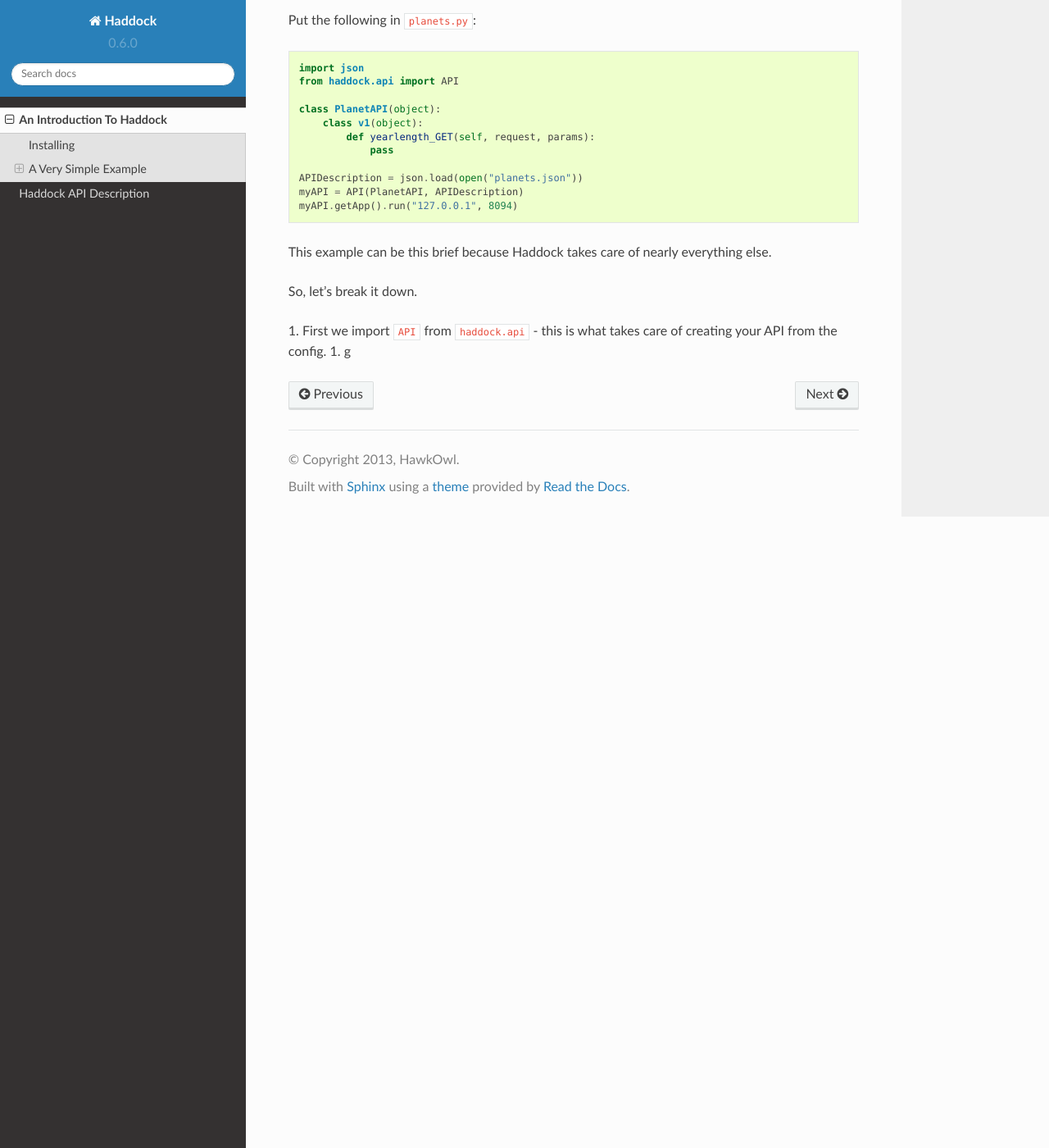
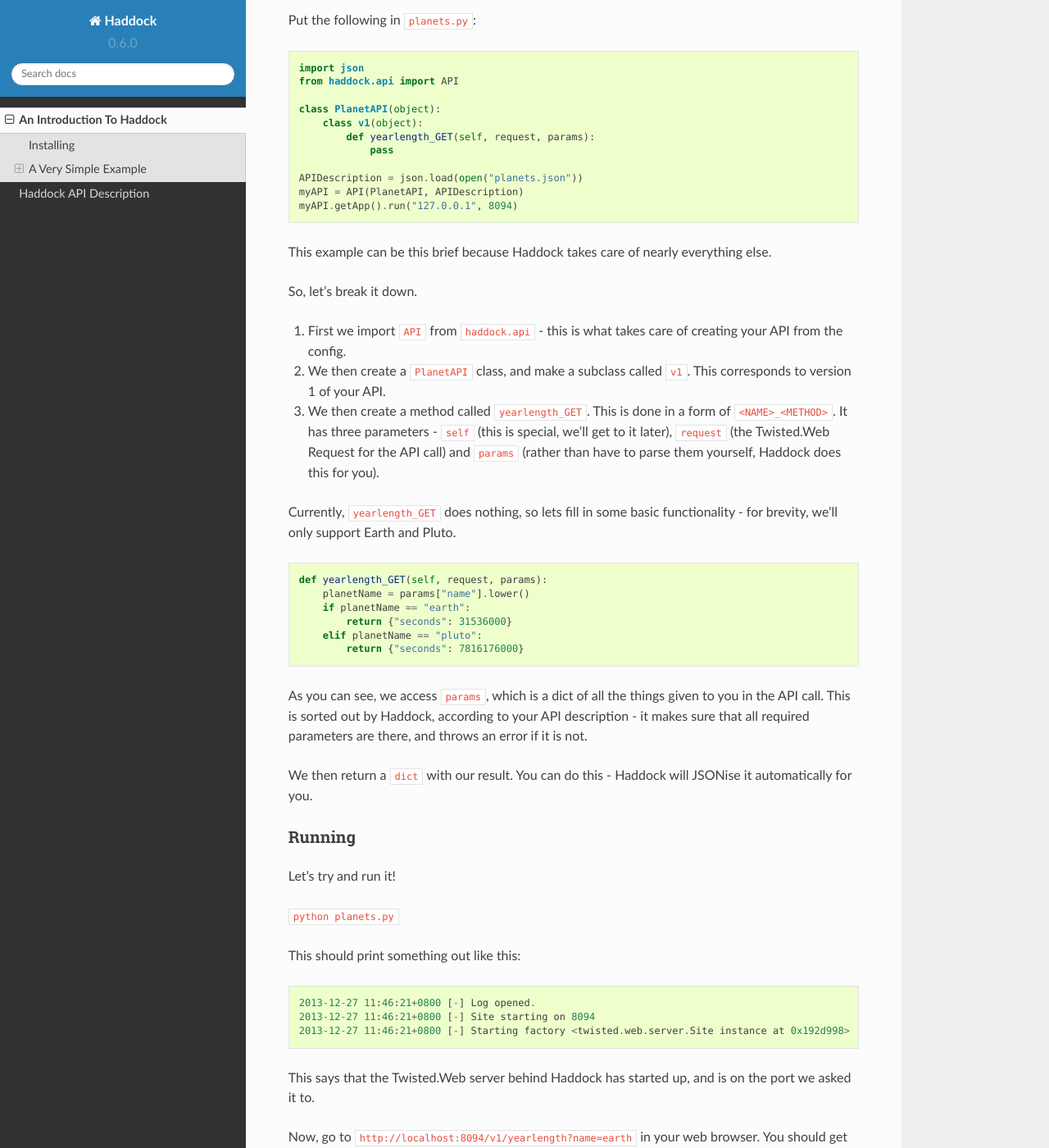
Before and after one commit to emidln/haddock, a Sphinx documentation site: the page built from docs/intro.rst, in a window 1280 px wide and 1400 px high, scrolled down 1684 px. Shown: the whole window at 82% size. Built offline with Sphinx 7.4.7 and the Read the Docs theme 2.0.0, drawn with Linux system fonts in a browser that asks for light colours; some of the changed text lies outside the part shown.

Commit message:
whooo intro documentation

```diff
--- a/docs/intro.rst
+++ b/docs/intro.rst
@@ -84,4 +84,64 @@
 So, let's break it down.
 
 1. First we import ``API`` from ``haddock.api`` - this is what takes care of creating your API from the config.
-1. g
+2. We then create a ``PlanetAPI`` class, and make a subclass called ``v1``. This corresponds to version 1 of your API.
+3. We then create a method called ``yearlength_GET``. This is done in a form of ``<NAME>_<METHOD>``. It has three parameters - ``self`` (this is special, we'll get to it later), ``request`` (the Twisted.Web Request for the API call) and ``params`` (rather than have to parse them yourself, Haddock does this for you).
+
+Currently, ``yearlength_GET`` does nothing, so lets fill in some basic functionality - for brevity, we'll only support Earth and Pluto.
+::
+
+    def yearlength_GET(self, request, params):
+        planetName = params["name"].lower()
+        if planetName == "earth":
+            return {"seconds": 31536000}
+        elif planetName == "pluto":
+            return {"seconds": 7816176000}
+
+As you can see, we access ``params``, which is a dict of all the things given to you in the API call. This is sorted out by Haddock, according to your API description - it makes sure that all required parameters are there, and throws an error if it is not.
+
+We then return a ``dict`` with our result. You can do this - Haddock will JSONise it automatically for you.
+
+Running
+-------
+
+Let's try and run it!
+
+``python planets.py``
+
+This should print something out like this::
+
+    2013-12-27 11:46:21+0800 [-] Log opened.
+    2013-12-27 11:46:21+0800 [-] Site starting on 8094
+    2013-12-27 11:46:21+0800 [-] Starting factory <twisted.web.server.Site instance at 0x192d998>
+
+This says that the Twisted.Web server behind Haddock has started up, and is on the port we asked it to.
+
+Now, go to ``http://localhost:8094/v1/yearlength?name=earth`` in your web browser. You should get the following back::
+
+    {"status": "success", "data": {"seconds": 31536000}}
+
+Now try ``http://localhost:8094/v1/yearlength`` - that is, without specifying the name.
+::
+
+    {"status": "fail", "data": "Missing request parameters: 'name'"}
+
+As you can see, it fails if we don't pass in what we want.
+
+API Documentation
+-----------------
+
+Tired of having to document your APIs? Well, with Haddock, you can provide basic API documentation *automatically*. Simply go back to your ``planets.json`` and make your ``metadata`` look like this::
+
+    "metadata": {
+        "name": "planetinfo",
+        "friendlyName": "Planet Information",
+        "versions": [1],
+        "apiInfo": true
+    },
+
+Then restart your ``planets.py`` and browse to ``http://localhost:8094/v1/apiInfo``. You will get a list of what APIs you have, and some request and response params. It is a bit lacking right now - you'll only have ``name`` in Request Arguments with no other documentation, but you'll find out how to add descriptions and types to this documentation in the more advanced articles.
+
+Going Further
+-------------
+
+Haddock has a lot more functionality - optional parameters, specifying specific return or request parameters, authentication, and even more to do with automatic API documentation. Browse through the other documentation articles to see how to use these features.
```
